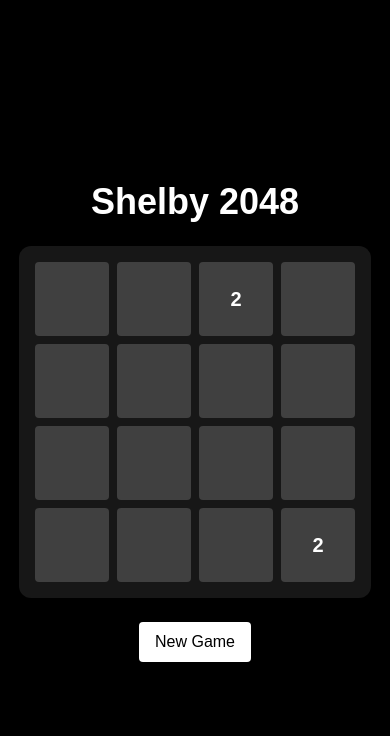
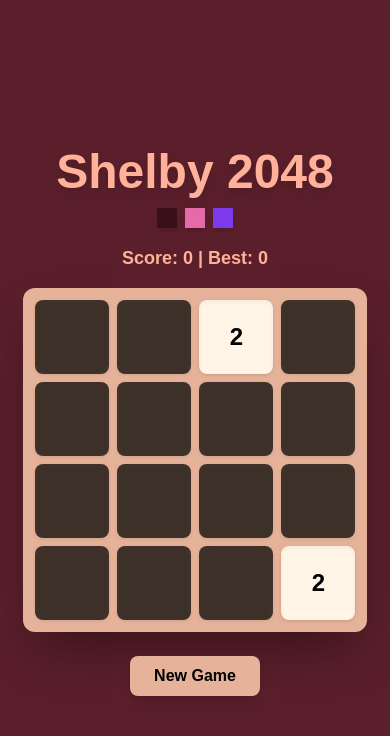
Before and after one commit to zackbett/shelby-2048, a Next.js app: page / in a window 390 px wide. Shown: the top 736 px of the page. Built offline with nearby package versions, Linux system fonts and the light colour scheme.

Commit message:
UI polish + theme system + mobile swipe support + game over modal

```diff
--- a/app/page.tsx
+++ b/app/page.tsx
@@ -2,13 +2,34 @@
 
 import { useState, useEffect } from "react"
 
+const themes = {
+
+  mode1: {
+    page: "bg-[#5b1f2b]",
+    board: "bg-[#e6b39a]",
+    text: "text-[#ffb199]"
+  },
+
+  mode2: {
+    page: "bg-[#ffd6e7]",
+    board: "bg-[#e46aa9]",
+    text: "text-[#3b1f1a]"
+  },
+
+  mode3: {
+    page: "bg-[#4b0f63]",
+    board: "bg-[#cfa6f4]",
+    text: "text-[#ffdfff]"
+  }
+
+}
+
 function createEmptyBoard() {
-  return Array(4)
-    .fill(null)
-    .map(() => Array(4).fill(0))
+  return Array(4).fill(null).map(() => Array(4).fill(0))
 }
 
 function addRandomTile(board: number[][]) {
+
   const empty: [number, number][] = []
 
   board.forEach((row, r) =>
@@ -20,44 +41,77 @@ function addRandomTile(board: number[][]) {
   if (empty.length === 0) return board
 
   const [r, c] = empty[Math.floor(Math.random() * empty.length)]
+
   board[r][c] = Math.random() < 0.9 ? 2 : 4
 
   return [...board]
 }
+
 function slide(row: number[]) {
+
   const arr = row.filter((num) => num)
   const missing = 4 - arr.length
   const zeros = Array(missing).fill(0)
+
   return [...arr, ...zeros]
+
 }
 
-function combine(row: number[]) {
+function combine(row: number[], addScore: (v: number) => void) {
+
   for (let i = 0; i < 3; i++) {
+
     if (row[i] !== 0 && row[i] === row[i + 1]) {
+
       row[i] *= 2
       row[i + 1] = 0
+
+      addScore(row[i])
+
     }
+
   }
+
   return row
 }
 
 export default function Home() {
+
   const [board, setBoard] = useState<number[][]>(createEmptyBoard())
+  const [score, setScore] = useState(0)
+  const [bestScore, setBestScore] = useState(0)
+  const [gameOver, setGameOver] = useState(false)
 
-  const [touchStart, setTouchStart] = useState<number | null>(null)
-  const [touchEnd, setTouchEnd] = useState<number | null>(null)
+  const [theme, setTheme] = useState<"mode1" | "mode2" | "mode3">("mode1")
 
-  const [touchStartY, setTouchStartY] = useState<number | null>(null)
-  const [touchEndY, setTouchEndY] = useState<number | null>(null)
+  const currentTheme = themes[theme]
+
   useEffect(() => {
 
     let newBoard = createEmptyBoard()
+
     newBoard = addRandomTile(newBoard)
     newBoard = addRandomTile(newBoard)
 
     setBoard(newBoard)
 
+    const saved = localStorage.getItem("bestScore")
+
+    if (saved) setBestScore(parseInt(saved))
+
   }, [])
+
+  useEffect(() => {
+
+    if (score > bestScore) {
+
+      setBestScore(score)
+      localStorage.setItem("bestScore", score.toString())
+
+    }
+
+  }, [score])
+
   useEffect(() => {
 
     const handleKey = (e: any) => {
@@ -71,55 +125,152 @@ useEffect(() => {
 
     window.addEventListener("keydown", handleKey)
 
-  return () => {
-    window.removeEventListener("keydown", handleKey)
+    return () => window.removeEventListener("keydown", handleKey)
+
+  }, [board])
+
+  function addScore(v: number) {
+    setScore((p) => p + v)
   }
 
-}, [board])
-const minSwipeDistance = 50
+  function checkGameOver(board: number[][]) {
 
-function handleTouchStart(e: any) {
-  setTouchEnd(null)
-  setTouchStart(e.targetTouches[0].clientX)
-  setTouchStartY(e.targetTouches[0].clientY)
+    for (let r = 0; r < 4; r++) {
+
+      for (let c = 0; c < 4; c++) {
+
+        if (board[r][c] === 0) return false
+
+        if (c < 3 && board[r][c] === board[r][c + 1]) return false
+
+        if (r < 3 && board[r][c] === board[r + 1][c]) return false
+
       }
 
-function handleTouchMove(e: any) {
-  setTouchEnd(e.targetTouches[0].clientX)
-  setTouchEndY(e.targetTouches[0].clientY)
     }
 
-function handleTouchEnd() {
+    return true
 
-  if (!touchStart || !touchEnd || !touchStartY || !touchEndY) return
+  }
 
-  const distanceX = touchStart - touchEnd
-  const distanceY = touchStartY - touchEndY
+function getTileColor(num: number) {
 
-  const isLeft = distanceX > minSwipeDistance
-  const isRight = distanceX < -minSwipeDistance
-  const isUp = distanceY > minSwipeDistance
-  const isDown = distanceY < -minSwipeDistance
+  if (num === 0) return "bg-black/70"
 
-  if (isLeft) moveLeft()
-  if (isRight) moveRight()
-  if (isUp) moveUp()
-  if (isDown) moveDown()
+  if (theme === "mode1") {
+
+    const colors:any = {
+
+      2: "bg-[#fff4e6]",
+      4: "bg-[#ffe0cc]",
+      8: "bg-[#ffc299]",
+      16: "bg-[#ffa366]",
+      32: "bg-[#ff704d]",
+      64: "bg-[#ff4d4d]"
+
     }
+
+    return colors[num] || "bg-[#ffcc66]"
+
+  }
+
+  if (theme === "mode2") {
+
+    const colors:any = {
+
+      2: "bg-[#fff0f5]",
+      4: "bg-[#ffd1dc]",
+      8: "bg-[#ffb3c6]",
+      16: "bg-[#ff94b7]",
+      32: "bg-[#ff75a8]",
+      64: "bg-[#ff5799]"
+
+    }
+
+    return colors[num] || "bg-[#ffb347]"
+
+  }
+
+  if (theme === "mode3") {
+
+    const colors:any = {
+
+      2: "bg-[#f3e8ff]",
+      4: "bg-[#e9d5ff]",
+      8: "bg-[#d8b4fe]",
+      16: "bg-[#c084fc]",
+      32: "bg-[#a855f7]",
+      64: "bg-[#9333ea]"
+
+    }
+
+    return colors[num] || "bg-[#7c3aed]"
+
+  }
+
+}
+
+function handleTouchStart(e:any){
+
+  e.preventDefault()
+  setTouchStart(e.touches[0].clientX)
+  setTouchStartY(e.touches[0].clientY)
+
+}
+
+function handleTouchMove(e:any){
+
+  e.preventDefault()
+  setTouchEnd(e.touches[0].clientX)
+  setTouchEndY(e.touches[0].clientY)
+
+}
+
+function handleTouchEnd(){
+
+  if(!touchStart || !touchEnd || !touchStartY || !touchEndY) return
+
+  const dx = touchStart - touchEnd
+  const dy = touchStartY - touchEndY
+
+  if(Math.abs(dx) > Math.abs(dy)){
+
+    if(dx > 30) moveLeft()
+    else moveRight()
+
+  }else{
+
+    if(dy > 30) moveUp()
+    else moveDown()
+
+  }
+
+}
+
+const [touchStart,setTouchStart] = useState<number | null>(null)
+const [touchEnd,setTouchEnd] = useState<number | null>(null)
+
+const [touchStartY,setTouchStartY] = useState<number | null>(null)
+const [touchEndY,setTouchEndY] = useState<number | null>(null)
+
 function moveLeft() {
 
   let newBoard = board.map((row) => {
 
     let newRow = slide(row)
-    newRow = combine(newRow)
+    newRow = combine(newRow, addScore)
     newRow = slide(newRow)
 
     return newRow
+
   })
 
   newBoard = addRandomTile(newBoard)
 
   setBoard(newBoard)
+
+  if (checkGameOver(newBoard)) setGameOver(true)
+
 }
 
 function moveRight() {
@@ -129,15 +280,19 @@ function moveRight() {
     let reversed = [...row].reverse()
 
     reversed = slide(reversed)
-    reversed = combine(reversed)
+    reversed = combine(reversed, addScore)
     reversed = slide(reversed)
 
     return reversed.reverse()
+
   })
 
   newBoard = addRandomTile(newBoard)
 
   setBoard(newBoard)
+
+  if (checkGameOver(newBoard)) setGameOver(true)
+
 }
 
 function moveUp() {
@@ -147,24 +302,28 @@ function moveUp() {
   for (let col = 0; col < 4; col++) {
 
     let column = [
+
       newBoard[0][col],
       newBoard[1][col],
       newBoard[2][col],
       newBoard[3][col]
+
     ]
 
     column = slide(column)
-    column = combine(column)
+    column = combine(column, addScore)
     column = slide(column)
 
-    for (let row = 0; row < 4; row++) {
-      newBoard[row][col] = column[row]
-    }
+    for (let row = 0; row < 4; row++) newBoard[row][col] = column[row]
+
   }
 
   newBoard = addRandomTile(newBoard)
 
   setBoard([...newBoard])
+
+  if (checkGameOver(newBoard)) setGameOver(true)
+
 }
 
 function moveDown() {
@@ -174,48 +333,83 @@ function moveDown() {
   for (let col = 0; col < 4; col++) {
 
     let column = [
+
       newBoard[0][col],
       newBoard[1][col],
       newBoard[2][col],
       newBoard[3][col]
+
     ].reverse()
 
     column = slide(column)
-    column = combine(column)
+    column = combine(column, addScore)
     column = slide(column)
 
     column = column.reverse()
 
-    for (let row = 0; row < 4; row++) {
-      newBoard[row][col] = column[row]
-    }
+    for (let row = 0; row < 4; row++) newBoard[row][col] = column[row]
+
   }
 
   newBoard = addRandomTile(newBoard)
 
   setBoard([...newBoard])
+
+  if (checkGameOver(newBoard)) setGameOver(true)
+
 }
+
 return (
-    <main className="flex min-h-screen flex-col items-center justify-center bg-black text-white touch-none">
 
-      <h1 className="text-4xl font-bold mb-6">Shelby 2048</h1>
+<main className={`min-h-screen flex flex-col items-center justify-center ${currentTheme.page} ${currentTheme.text}`}>
 
-      <div className="bg-neutral-900 p-4 rounded-xl">
+<h1 className="text-5xl font-extrabold mb-3 drop-shadow-lg">
+Shelby 2048
+</h1>
+
+<div className="flex gap-2 mb-4">
+
+<button
+onClick={()=>setTheme("mode1")}
+className="w-5 h-5 bg-[#3b0f19] shadow-md active:translate-y-[2px]"
+/>
+
+<button
+onClick={()=>setTheme("mode2")}
+className="w-5 h-5 bg-[#e46aa9] shadow-md active:translate-y-[2px]"
+/>
+
+<button
+onClick={()=>setTheme("mode3")}
+className="w-5 h-5 bg-[#7c3aed] shadow-md active:translate-y-[2px]"
+/>
+
+</div>
+
+<div className="text-lg font-bold mb-4">
+Score: {score} | Best: {bestScore}
+</div>
+
+<div className={`${currentTheme.board} p-3 rounded-xl shadow-2xl shadow-black/40`}>
 
 <div
-          className="grid grid-cols-4 gap-2 w-[320px] h-[320px]"
+className="grid grid-cols-4 gap-2 w-[320px] h-[320px] touch-none"
 onTouchStart={handleTouchStart}
 onTouchMove={handleTouchMove}
 onTouchEnd={handleTouchEnd}
 >
 
-          {board.flat().map((num, i) => (
+{board.flat().map((num,i)=>(
+
 <div
 key={i}
-              className="bg-neutral-700 rounded flex items-center justify-center text-xl font-bold aspect-square"
+className={`flex items-center justify-center aspect-square rounded-lg text-black text-2xl font-black tracking-tight drop-shadow shadow-inner transition-all duration-150 ${getTileColor(num)}`}
 >
+
 {num !== 0 ? num : ""}
+
 </div>
+
 ))}
 
 </div>
@@ -223,17 +417,75 @@ function moveDown() {
 </div>
 
 <button
-        className="mt-6 bg-white text-black px-4 py-2 rounded"
-        onClick={() => {
+className={`mt-6 px-6 py-2 rounded-lg font-bold shadow-lg ${currentTheme.board}`}
+style={{color:"black"}}
+onClick={()=>{
+
 let newBoard = createEmptyBoard()
+
 newBoard = addRandomTile(newBoard)
 newBoard = addRandomTile(newBoard)
+
 setBoard(newBoard)
+setScore(0)
+setGameOver(false)
+
 }}
 >
 New Game
 </button>
 
+{gameOver && (
+
+<div className="fixed inset-0 flex items-center justify-center bg-black/70">
+
+<div className={`${currentTheme.board} p-8 rounded-xl text-center shadow-2xl`}>
+
+<h2 className="text-3xl font-bold text-black mb-4">
+Game Over
+</h2>
+
+<p className="mb-4 text-black">
+Score: {score}
+</p>
+
+<div className="flex gap-4 justify-center">
+
+<button
+className="bg-black text-white px-4 py-2 rounded-lg"
+onClick={()=>{
+
+let newBoard = createEmptyBoard()
+
+newBoard = addRandomTile(newBoard)
+newBoard = addRandomTile(newBoard)
+
+setBoard(newBoard)
+setScore(0)
+setGameOver(false)
+
+}}
+>
+Start Over
+</button>
+
+<button
+className="bg-black text-white px-4 py-2 rounded-lg"
+onClick={()=>console.log("submit anw",score)}
+>
+Submit anw
+</button>
+
+</div>
+
+</div>
+
+</div>
+
+)}
+
 </main>
+
 )
+
 }
```
Lines whose indentation alone changed are shown as unchanged.
